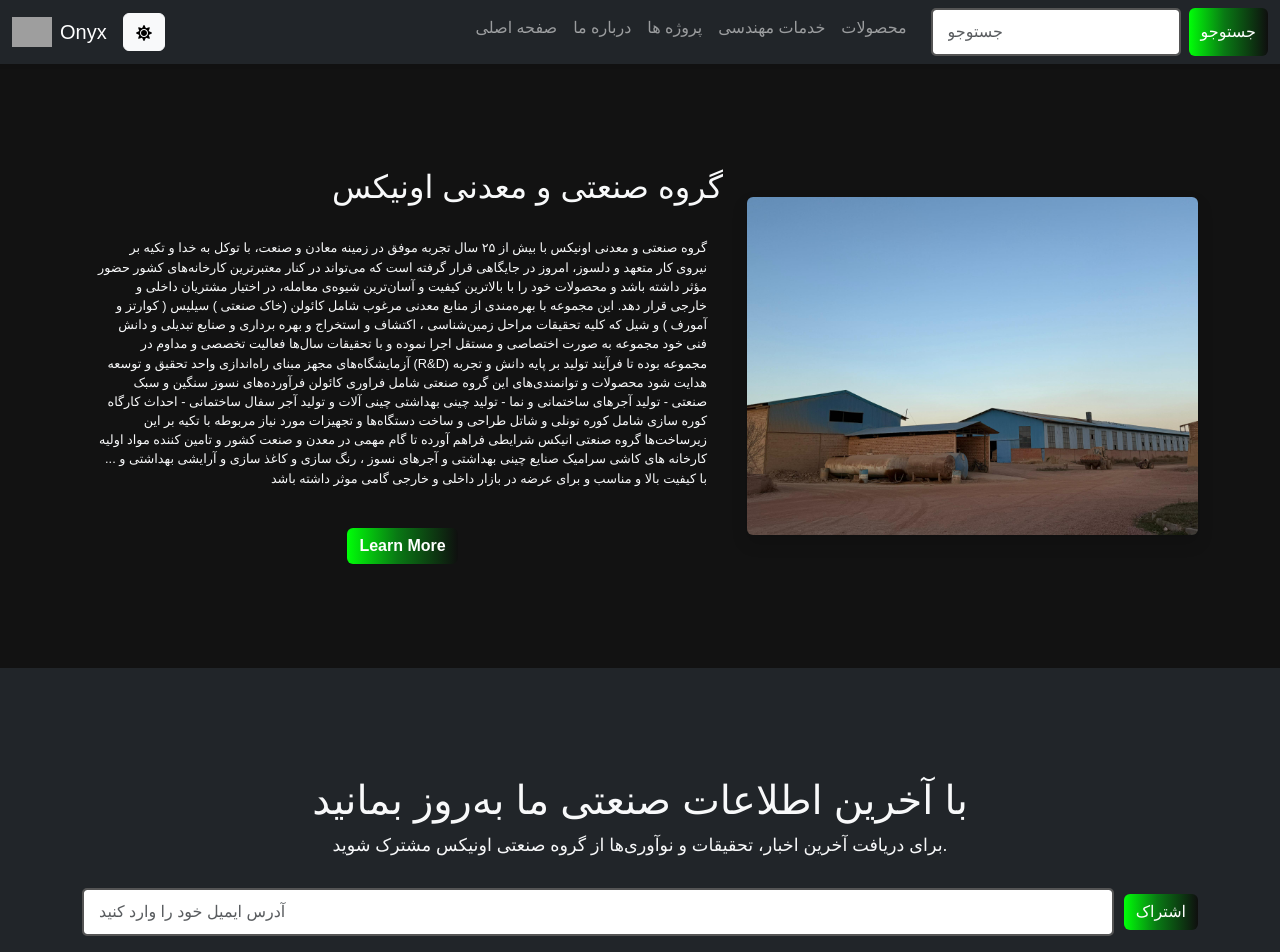
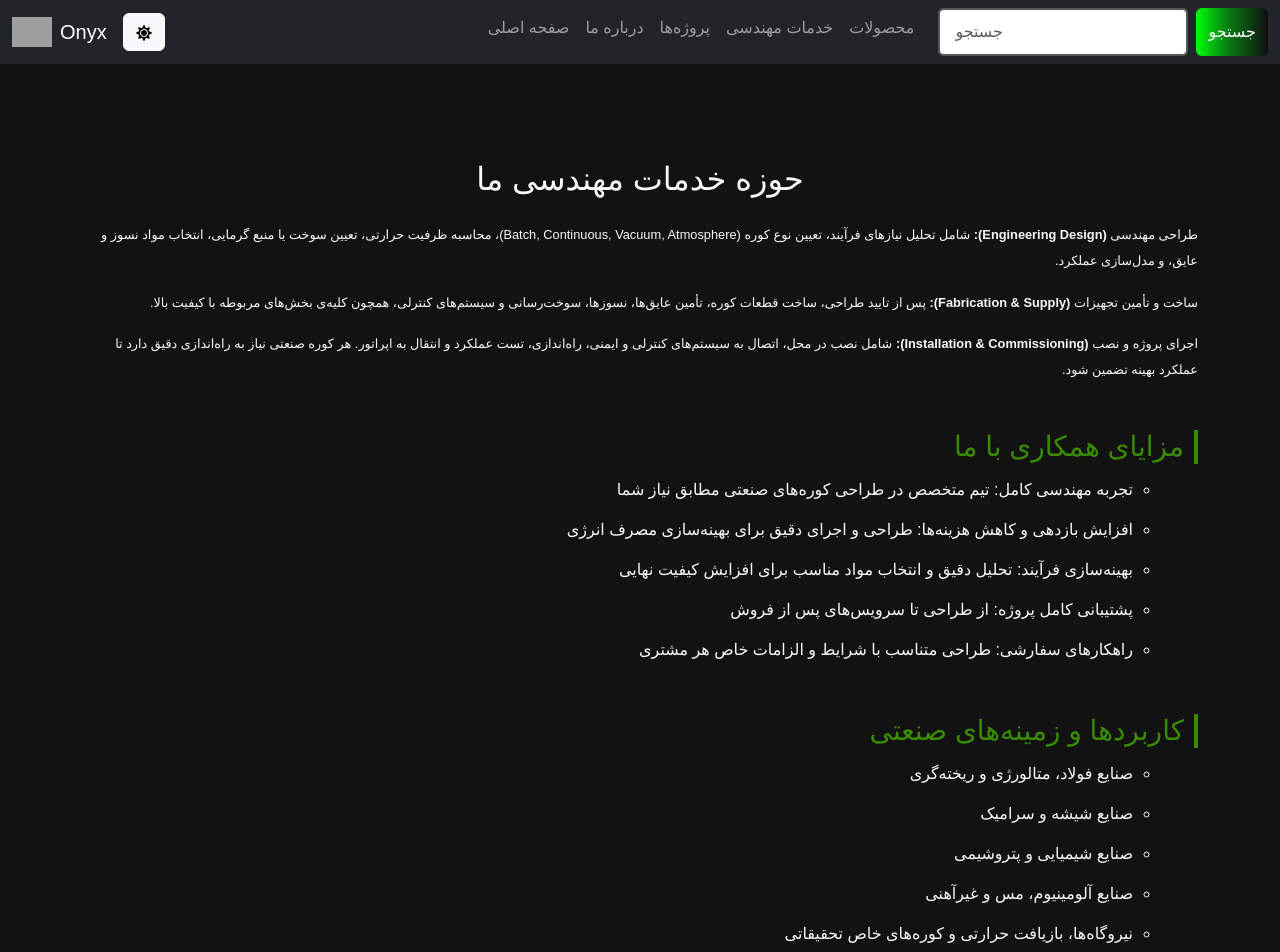
Before and after one commit to Zarpoosh/Onyx, a React (Vite) app: page /services in a window 1280 px wide. Shown: the top 952 px of the page. Built offline with nearby package versions, Linux system fonts and the light colour scheme; grey boxes are pictures that could not be loaded; a web font is replaced by a local one.

Commit message:
add services page

```diff
--- a/src/App.tsx
+++ b/src/App.tsx
@@ -16,26 +16,28 @@ import { useState, useEffect } from "react";
 import ScrollToTop from "./components/scrolltotop/ScrollToTop";
 import Loader from "./components/loader/Loader";
 import ArticlePage from "./components/productdetails/ArticlePage";
+import EngineeringServices from "./components/navbar/EngineeringServices";
 
 const AppContent: React.FC<{
   darkMode: boolean;
   toggleDarkMode: () => void;
 }> = ({ darkMode, toggleDarkMode }) => {
   const location = useLocation();
-
   const hideHeader = location.pathname.startsWith("/products/");
   const hideHeader2 = location.pathname.startsWith("/article/");
+  const hideHeader3 = location.pathname.startsWith("  /services");
 
   return (
     <>
       <OffcanvasExample darkMode={darkMode} toggleDarkMode={toggleDarkMode} />
 
-      {!hideHeader && !hideHeader2 && <Header />}
+      {!hideHeader && !hideHeader2 && hideHeader3 && <Header />}
 
       <Routes>
         <Route path="/" element={<Productsection />} />
         <Route path="/products/:productId" element={<ProductDetail />} />
         <Route path="/article/:id" element={<ArticlePage />} />
+        <Route path="/services" element={<EngineeringServices />} />
       </Routes>
 
       <Footer />
--- /dev/null
+++ b/src/components/navbar/EngineeringServices.tsx
@@ -0,0 +1,52 @@
+import { Container } from "react-bootstrap";
+import "./engineering.css";
+
+const EngineeringServices = () => {
+  return (
+    <Container className="engineering-container my-5 pt-5 text-end">
+      <h2 className="mb-4 fw-bold text-center">حوزه خدمات مهندسی ما</h2>
+      <p>
+        <strong>طراحی مهندسی (Engineering Design):</strong> شامل تحلیل نیازهای فرآیند، تعیین نوع کوره
+        (Batch, Continuous, Vacuum, Atmosphere)، محاسبه ظرفیت حرارتی، تعیین سوخت یا منبع گرمایی،
+        انتخاب مواد نسوز و عایق، و مدل‌سازی عملکرد.
+      </p>
+      <p>
+        <strong>ساخت و تأمین تجهیزات (Fabrication & Supply):</strong> پس از تایید طراحی، ساخت قطعات کوره،
+        تأمین عایق‌ها، نسوزها، سوخت‌رسانی و سیستم‌های کنترلی، همچون کلیه‌ی بخش‌های مربوطه با کیفیت بالا.
+      </p>
+      <p>
+        <strong>اجرای پروژه و نصب (Installation & Commissioning):</strong> شامل نصب در محل، اتصال به سیستم‌های کنترلی و ایمنی،
+        راه‌اندازی، تست عملکرد و انتقال به اپراتور. هر کوره صنعتی نیاز به راه‌اندازی دقیق دارد تا عملکرد بهینه تضمین شود.
+      </p>
+
+      <h3 className="section-title mt-5">مزایای همکاری با ما</h3>
+      <ul className="benefits-list">
+        <li>تجربه مهندسی کامل: تیم متخصص در طراحی کوره‌های صنعتی مطابق نیاز شما</li>
+        <li>افزایش بازدهی و کاهش هزینه‌ها: طراحی و اجرای دقیق برای بهینه‌سازی مصرف انرژی</li>
+        <li>بهینه‌سازی فرآیند: تحلیل دقیق و انتخاب مواد مناسب برای افزایش کیفیت نهایی</li>
+        <li>پشتیبانی کامل پروژه: از طراحی تا سرویس‌های پس از فروش</li>
+        <li>راهکارهای سفارشی: طراحی متناسب با شرایط و الزامات خاص هر مشتری</li>
+      </ul>
+
+      <h3 className="section-title mt-5">کاربردها و زمینه‌های صنعتی</h3>
+      <ul className="industry-list">
+        <li>صنایع فولاد، متالورژی و ریخته‌گری</li>
+        <li>صنایع شیشه و سرامیک</li>
+        <li>صنایع شیمیایی و پتروشیمی</li>
+        <li>صنایع آلومینیوم، مس و غیرآهنی</li>
+        <li>نیروگاه‌ها، بازیافت حرارتی و کوره‌های خاص تحقیقاتی</li>
+      </ul>
+
+      <h3 className="section-title mt-5">روند همکاری با ما</h3>
+      <ol className="steps-list">
+        <li>مشاوره اولیه و تعریف نیازها</li>
+        <li>طراحی مفهومی و مهندسی تفصیلی</li>
+        <li>ساخت و تأمین تجهیزات</li>
+        <li>نصب، راه‌اندازی و تست</li>
+        <li>پشتیبانی و نگهداری سیستم</li>
+      </ol>
+    </Container>
+  );
+};
+
+export default EngineeringServices;
--- /dev/null
+++ b/src/components/navbar/engineering.css
@@ -0,0 +1,31 @@
+.engineering-container {
+    font-family: "Vazir", sans-serif;
+    direction: rtl;
+    text-align: right;
+    line-height: 2;
+  }
+
+  .section-title {
+    color: #3a8b00;
+    font-weight: bold;
+    border-right: 4px solid #3a8b00;
+    padding-right: 10px;
+  }
+
+  .benefits-list,
+  .industry-list,
+  .steps-list {
+    list-style-type: circle;
+    margin-right: 25px;
+    margin-top: 10px;
+  }
+
+  .benefits-list li,
+  .industry-list li,
+  .steps-list li {
+    margin-bottom: 8px;
+  }
+
+  ol.steps-list {
+    list-style-type: decimal;
+  }
--- a/src/components/navbar/navbar.tsx
+++ b/src/components/navbar/navbar.tsx
@@ -51,30 +51,31 @@ const NavbarComponent: React.FC<NavbarProps> = ({
         <Navbar.Offcanvas
   id={`offcanvasNavbar-expand-${expand}`}
   placement="end"
-          className="custom-offcanvas"
+  className={`custom-offcanvas ${darkMode ? "offcanvas-dark" : "offcanvas-light"}`}
 >
   <Offcanvas.Header closeButton>
     <Offcanvas.Title>منو</Offcanvas.Title>
   </Offcanvas.Header>
   <Offcanvas.Body>
     <Nav className="justify-content-end flex-grow-1 pe-3">
-              <Nav.Link href="#home"> صفحه اصلی</Nav.Link>
+      <Nav.Link href="#home">صفحه اصلی</Nav.Link>
       <Nav.Link href="#about">درباره ما</Nav.Link>
-              <Nav.Link href="#projects">پروژه ها</Nav.Link>
-              <Nav.Link href="#services">خدمات مهندسی</Nav.Link>
+      <Nav.Link href="#projects">پروژه‌ها</Nav.Link>
+      <Nav.Link href="/services">خدمات مهندسی</Nav.Link>
       <Nav.Link href="#products">محصولات</Nav.Link>
     </Nav>
 
     <Form className="d-flex mt-3 mt-lg-0">
       <Form.Control
         type="search"
-                placeholder="جستوجو"
+        placeholder="جستجو"
         className="me-2 search-input border-2"
       />
-              <Button className="btn-custom search-btn">جستوجو</Button>
+      <Button className="btn-custom search-btn">جستجو</Button>
     </Form>
   </Offcanvas.Body>
 </Navbar.Offcanvas>
+
       </Container>
     </Navbar>
   );
--- a/src/components/productdetails/ArticlePage.tsx
+++ b/src/components/productdetails/ArticlePage.tsx
@@ -9,7 +9,7 @@ const articles = [
     id: 1,
     src: "/images/img3.jpg",
     title: "آجر نسوز سنگین",
-    desc: `آجر نسوز سنگین🔥:
+    desc: `آجر نسوز سنگین:
     آجر نسوز سنگین یکی از اصلی‌ترین محصولات دیرگداز در صنعت است که به دلیل مقاومت بسیار بالا در برابر دما و شوک حرارتی کاربرد گسترده‌ای در انواع کوره‌ها و واحدهای حرارتی دارد. این آجرها در دماهای بالا دچار تغییر شکل یا افت استحکام نمی‌شوند و در مقابل سایش، خوردگی و واکنش‌های شیمیایی نیز عملکرد پایداری دارند.
 
     از آجرهای نسوز سنگین بسته به مقدار آلومینا (Al₂O₃) در ترکیب خود در دسته‌های زیر قرار می‌گیرند:
```
Lines whose indentation alone changed are shown as unchanged.
